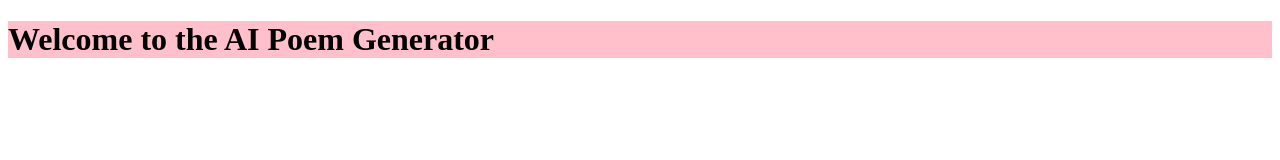
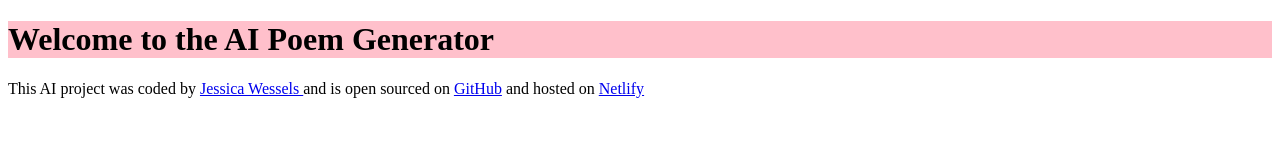
Before and after one commit to jess00-alt/AI-Poem-Generator, a plain HTML site: page index.html in a window 1280 px wide. Drawn offline with Linux system fonts and the light colour scheme.

Commit message:
Update index.html

```diff
--- a/index.html
+++ b/index.html
@@ -11,4 +11,6 @@
 </body>
 
 <script src = "script.js"></script>
+<footer> This AI project was coded by <a href="https://github.com/jess00-alt"> Jessica Wessels </a> and is open sourced on <a href="https://github.com/jess00-alt/AI-Poem-Generator">GitHub</a> and hosted on <a href="https://poemly-ai.netlify.app/"> Netlify</a></footer>
+
 </html>
```
